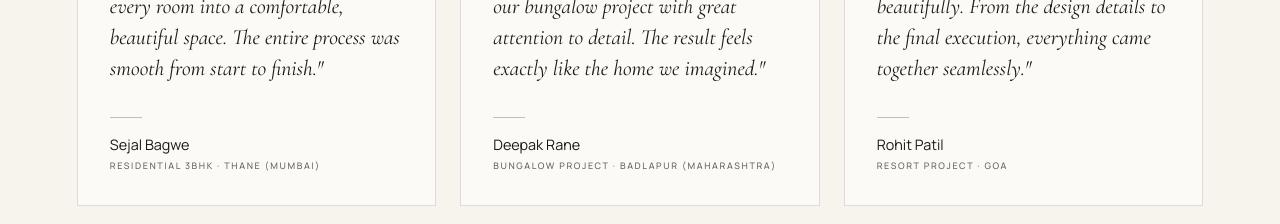
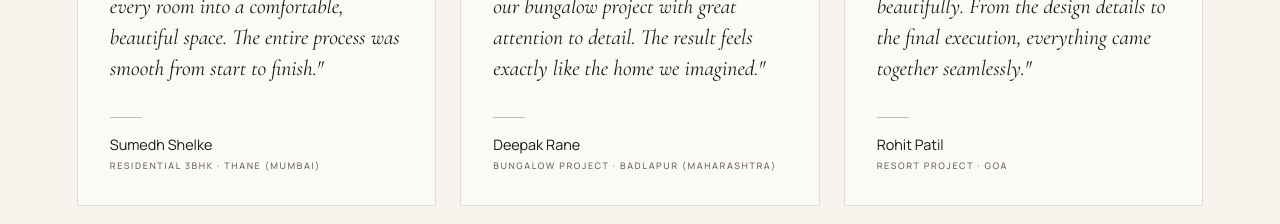
Before and after one commit to rp11233/star-interiors, a React (Vite) app: page / in a window 1280 px wide. Shown: the part 5480-5704 px from the top of the page. Built offline with nearby package versions, Linux system fonts and the light colour scheme.

Commit message:
name change in testimonials

```diff
--- a/src/components/Testimonials.jsx
+++ b/src/components/Testimonials.jsx
@@ -9,7 +9,7 @@ const testimonials = [
   {
   quote:
     "They understood exactly how we wanted our 3BHK to feel and turned every room into a comfortable, beautiful space. The entire process was smooth from start to finish.",
-  name: "Sejal Bagwe",
+  name: "Sumedh Shelke",
   title: "Residential 3BHK",
   company: "Thane (Mumbai)",
 },
```
